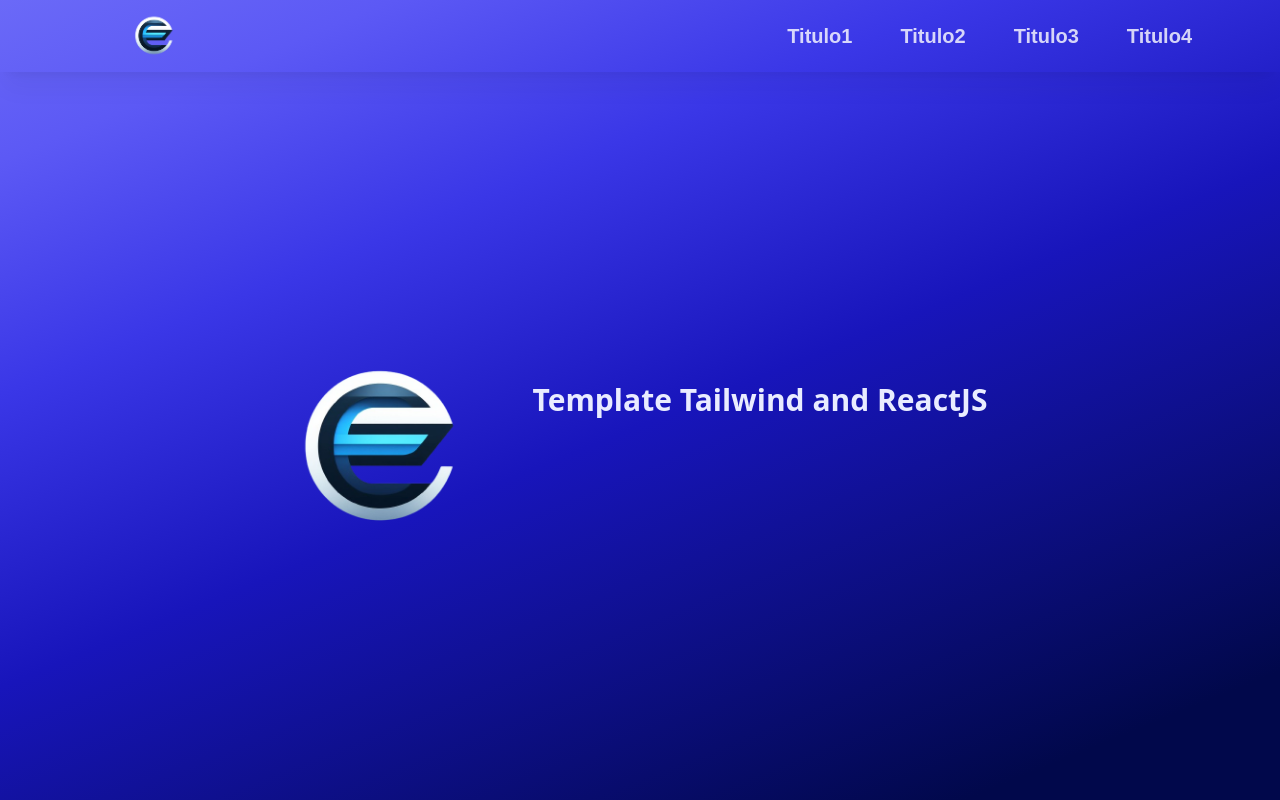
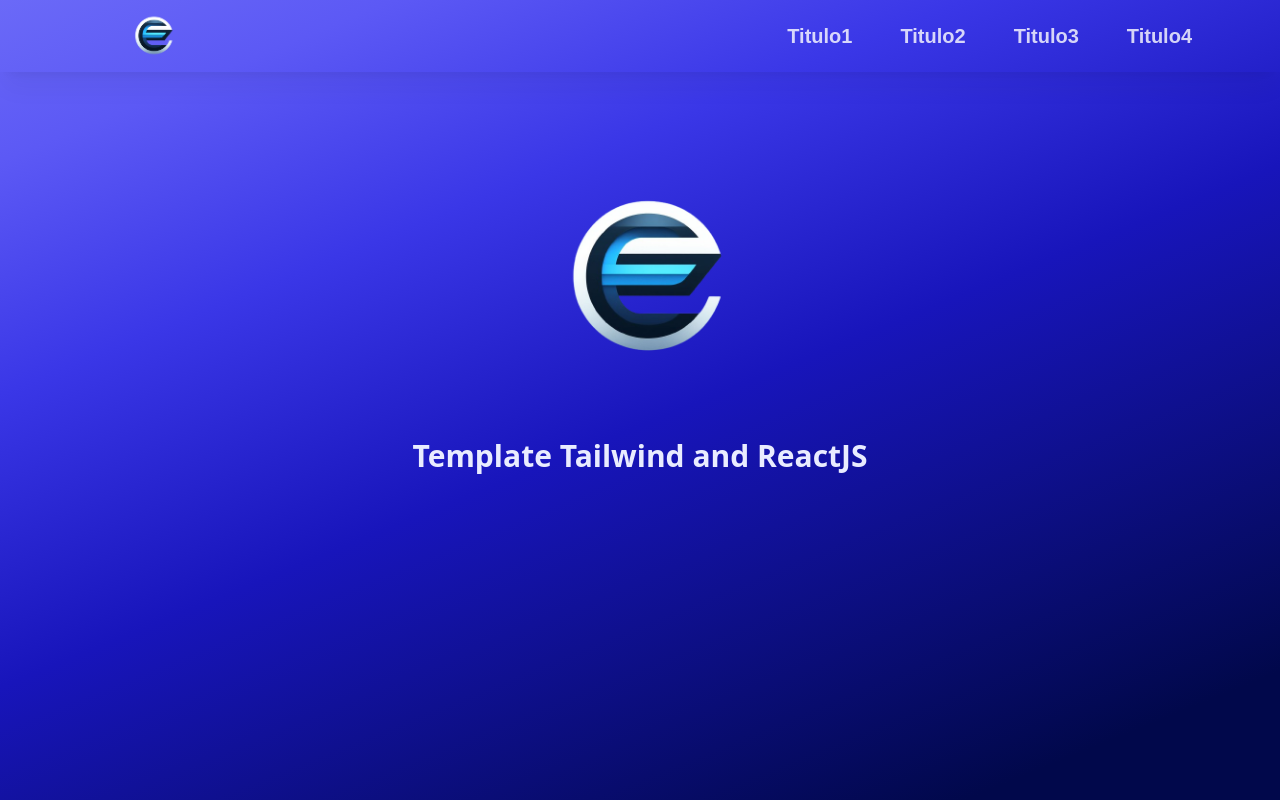
Before and after one commit to Enzzzzz/Tailwind-react-template, a React (Vite) app: page / in a window 1280 px wide. Shown: the top 800 px of the page. Built offline with nearby package versions, Linux system fonts and the light colour scheme.

Commit message:
fixed home page column

```diff
--- a/src/index.css
+++ b/src/index.css
@@ -27,6 +27,7 @@
   --color-dimRed: rgba(151, 9, 49, 0.1);
 
   --font-poppins: "Poppins", sans-serif;
+  --font-felix: "Felix Titling", serif;
 
   --breakpoint-xs: 480px;
   --breakpoint-ss: 620px;
--- a/src/routes/Home.jsx
+++ b/src/routes/Home.jsx
@@ -5,8 +5,8 @@ function Home() {
   return (
     <div className="">
       <Navbar />
-        <div id="firstLayer" className="section bg-blue-gradient flex flex-wrap">
-          <img src={Logo} width={"240px"} className="mt-24" />
+        <div id="firstLayer" className="section bg-blue-gradient flex flex-col">
+          <img src={Logo} width={"240px"} className="mt-24 sm:-mt-32" />
           <h1 className="text-3xl text-center m-10 font-extrabold text-text">Template Tailwind and ReactJS</h1>
         </div>
         <div id="secondLayer" className="section bg-red-gradient-reverse">
```
